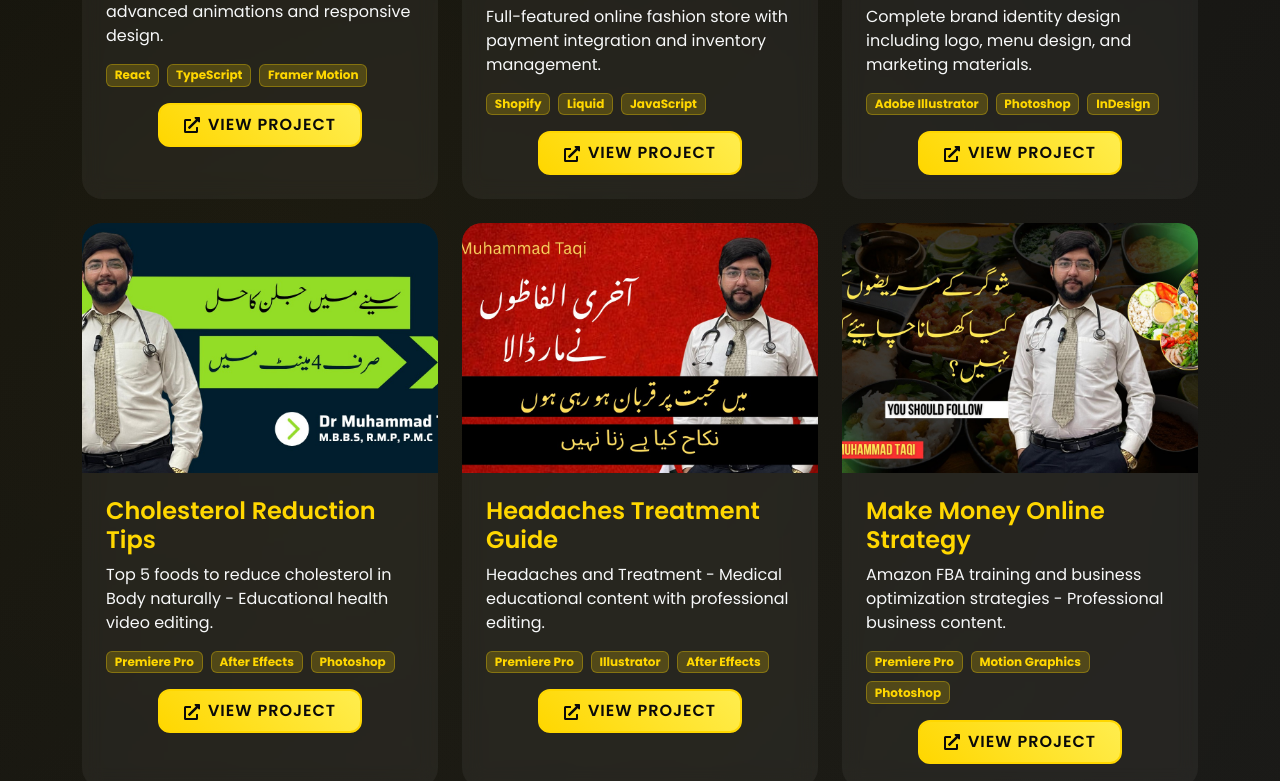
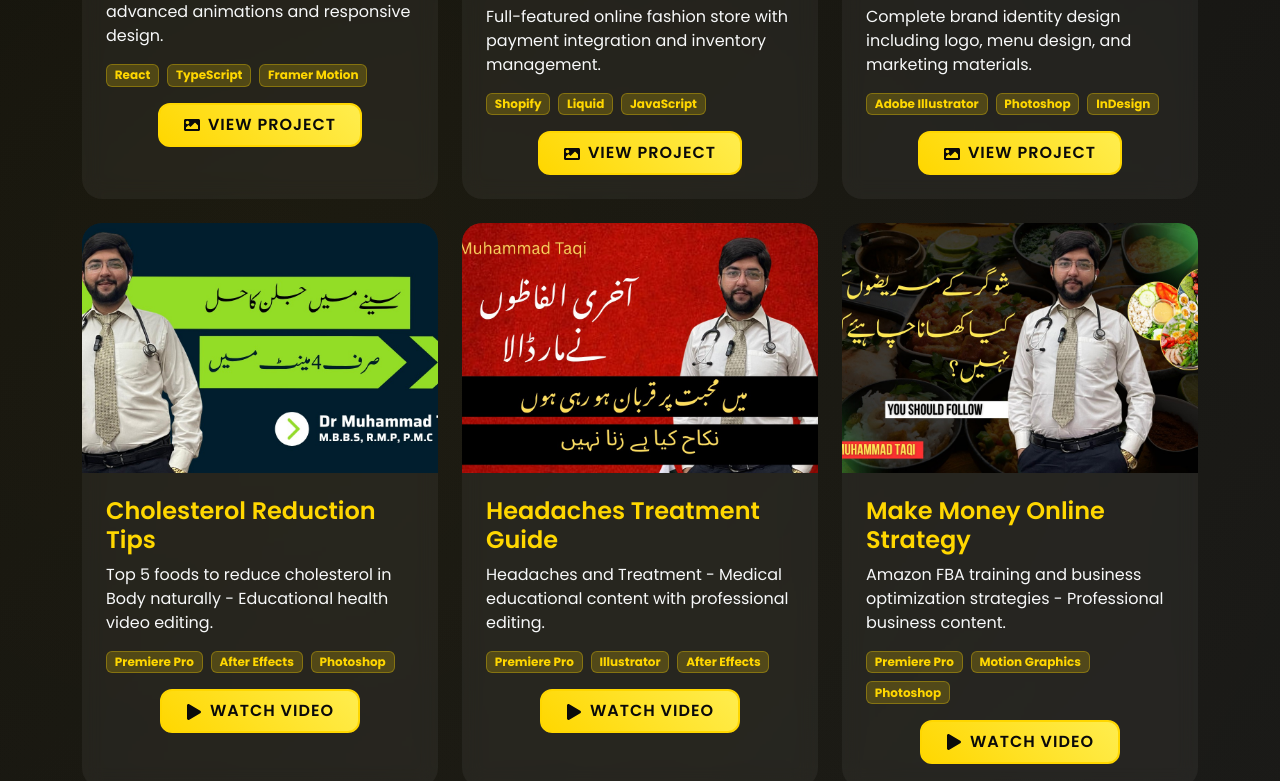
Before and after one commit to tahir1122-dev/pixelhub, a React (Vite) app: page /portfolio in a window 1280 px wide. Shown: the part 999-1780 px from the top of the page. Built offline with nearby package versions, Linux system fonts and the light colour scheme.

Commit message:
Enhance Portfolio component: add modal for project viewing, update project links, and improve button interactions

```diff
--- a/src/pages/Portfolio.tsx
+++ b/src/pages/Portfolio.tsx
@@ -1,10 +1,33 @@
 import React, { useState } from 'react';
-import { Container, Row, Col, Nav } from 'react-bootstrap';
+import { Container, Row, Col, Nav, Modal } from 'react-bootstrap';
 import { motion, AnimatePresence } from 'framer-motion';
-import { FaExternalLinkAlt } from 'react-icons/fa';
+import { FaExternalLinkAlt, FaPlay, FaImage } from 'react-icons/fa';
 
 const Portfolio: React.FC = () => {
     const [activeFilter, setActiveFilter] = useState('all');
+    const [showModal, setShowModal] = useState(false);
+    const [selectedProject, setSelectedProject] = useState<any>(null);
+
+    // Function to handle project viewing
+    const handleViewProject = (project: any) => {
+        // If it's a YouTube video, open in new tab
+        if (project.liveUrl && project.liveUrl.includes('youtube')) {
+            window.open(project.liveUrl, '_blank');
+        }
+        // If it's an image project or has no external link, show in modal
+        else {
+            setSelectedProject(project);
+            setShowModal(true);
+        }
+    };
+
+    // Function to get project type
+    const getProjectType = (project: any) => {
+        if (project.liveUrl && project.liveUrl.includes('youtube')) {
+            return 'video';
+        }
+        return 'image';
+    };
 
     const categories = [
         { id: 'all', name: 'All Projects' },
@@ -22,7 +45,7 @@ const Portfolio: React.FC = () => {
             image: 'https://images.unsplash.com/photo-1460925895917-afdab827c52f?w=600&h=400&fit=crop',
             description: 'Modern corporate website with advanced animations and responsive design.',
             technologies: ['React', 'TypeScript', 'Framer Motion'],
-            liveUrl: '#',
+            liveUrl: 'https://images.unsplash.com/photo-1460925895917-afdab827c52f?w=1200&h=800&fit=crop',
             githubUrl: '#',
         },
         {
@@ -32,7 +55,7 @@ const Portfolio: React.FC = () => {
             image: 'https://images.unsplash.com/photo-1556742049-0cfed4f6a45d?w=600&h=400&fit=crop',
             description: 'Full-featured online fashion store with payment integration and inventory management.',
             technologies: ['Shopify', 'Liquid', 'JavaScript'],
-            liveUrl: '#',
+            liveUrl: 'https://images.unsplash.com/photo-1556742049-0cfed4f6a45d?w=1200&h=800&fit=crop',
             githubUrl: '#',
         },
         {
@@ -42,7 +65,7 @@ const Portfolio: React.FC = () => {
             image: 'https://images.unsplash.com/photo-1414235077428-338989a2e8c0?w=600&h=400&fit=crop',
             description: 'Complete brand identity design including logo, menu design, and marketing materials.',
             technologies: ['Adobe Illustrator', 'Photoshop', 'InDesign'],
-            liveUrl: '#',
+            liveUrl: 'https://images.unsplash.com/photo-1414235077428-338989a2e8c0?w=1200&h=800&fit=crop',
             githubUrl: '#',
         },
         {
@@ -102,7 +125,7 @@ const Portfolio: React.FC = () => {
             image: '/images/thumbnail 6.jpg',
             description: 'Trendy thumbnail design for social media campaign with modern aesthetics.',
             technologies: ['Photoshop', 'Illustrator', 'Figma'],
-            liveUrl: '#',
+            liveUrl: '/images/thumbnail 6.jpg',
             githubUrl: '#',
         },
         {
@@ -112,7 +135,7 @@ const Portfolio: React.FC = () => {
             image: '/images/thumbnail 7.jpg',
             description: 'Cinematic thumbnail design for documentary-style video with dramatic lighting.',
             technologies: ['Photoshop', 'Lightroom', 'After Effects'],
-            liveUrl: '#',
+            liveUrl: '/images/thumbnail 7.jpg',
             githubUrl: '#',
         },
         {
@@ -122,7 +145,7 @@ const Portfolio: React.FC = () => {
             image: 'https://images.unsplash.com/photo-1611224923853-80b023f02d71?w=600&h=400&fit=crop',
             description: 'Viral social media campaign that increased engagement by 300%.',
             technologies: ['Facebook Ads', 'Instagram', 'Analytics'],
-            liveUrl: '#',
+            liveUrl: 'https://images.unsplash.com/photo-1611224923853-80b023f02d71?w=1200&h=800&fit=crop',
             githubUrl: '#',
         },
         {
@@ -132,7 +155,7 @@ const Portfolio: React.FC = () => {
             image: 'https://images.unsplash.com/photo-1551288049-bebda4e38f71?w=600&h=400&fit=crop',
             description: 'Complex financial dashboard with real-time data visualization.',
             technologies: ['React', 'D3.js', 'Node.js'],
-            liveUrl: '#',
+            liveUrl: 'https://images.unsplash.com/photo-1551288049-bebda4e38f71?w=1200&h=800&fit=crop',
             githubUrl: '#',
         },
         {
@@ -142,7 +165,7 @@ const Portfolio: React.FC = () => {
             image: 'https://images.unsplash.com/photo-1515562141207-7a88fb7ce338?w=600&h=400&fit=crop',
             description: 'High-end jewelry e-commerce site with virtual try-on features.',
             technologies: ['WooCommerce', 'WordPress', 'Custom Plugins'],
-            liveUrl: '#',
+            liveUrl: 'https://images.unsplash.com/photo-1515562141207-7a88fb7ce338?w=1200&h=800&fit=crop',
             githubUrl: '#',
         },
         {
@@ -152,7 +175,7 @@ const Portfolio: React.FC = () => {
             image: 'https://images.unsplash.com/photo-1571019613454-1cb2f99b2d8b?w=600&h=400&fit=crop',
             description: 'Mobile app design for fitness tracking with intuitive user interface.',
             technologies: ['Figma', 'Principle', 'Sketch'],
-            liveUrl: '#',
+            liveUrl: 'https://images.unsplash.com/photo-1571019613454-1cb2f99b2d8b?w=1200&h=800&fit=crop',
             githubUrl: '#',
         },
         {
@@ -162,7 +185,7 @@ const Portfolio: React.FC = () => {
             image: 'https://images.unsplash.com/photo-1552664730-d307ca884978?w=600&h=400&fit=crop',
             description: 'Comprehensive lead generation campaign for B2B software company.',
             technologies: ['Google Ads', 'LinkedIn', 'HubSpot'],
-            liveUrl: '#',
+            liveUrl: 'https://images.unsplash.com/photo-1552664730-d307ca884978?w=1200&h=800&fit=crop',
             githubUrl: '#',
         },
         {
@@ -172,7 +195,7 @@ const Portfolio: React.FC = () => {
             image: 'https://images.unsplash.com/photo-1560518883-ce09059eeffa?w=600&h=400&fit=crop',
             description: 'Property listing platform with advanced search and filtering capabilities.',
             technologies: ['Next.js', 'PostgreSQL', 'Mapbox'],
-            liveUrl: '#',
+            liveUrl: 'https://images.unsplash.com/photo-1560518883-ce09059eeffa?w=1200&h=800&fit=crop',
             githubUrl: '#',
         },
     ];
@@ -276,17 +299,24 @@ const Portfolio: React.FC = () => {
                                                     }}
                                                 >
                                                     <div className="text-center">
-                                                        <motion.a
-                                                            href={project.liveUrl}
+                                                        <motion.button
                                                             className="btn btn-primary btn-lg px-4"
                                                             whileHover={{ scale: 1.1 }}
                                                             whileTap={{ scale: 0.9 }}
-                                                            target="_blank"
-                                                            rel="noopener noreferrer"
+                                                            onClick={() => handleViewProject(project)}
                                                         >
-                                                            <FaExternalLinkAlt className="me-2" />
-                                                            View Project
-                                                        </motion.a>
+                                                            {getProjectType(project) === 'video' ? (
+                                                                <>
+                                                                    <FaPlay className="me-2" />
+                                                                    Watch Video
+                                                                </>
+                                                            ) : (
+                                                                <>
+                                                                    <FaImage className="me-2" />
+                                                                    View Project
+                                                                </>
+                                                            )}
+                                                        </motion.button>
                                                     </div>
                                                 </div>
                                             </div>
@@ -309,15 +339,22 @@ const Portfolio: React.FC = () => {
                                                     ))}
                                                 </div>
                                                 <div className="text-center">
-                                                    <a
-                                                        href={project.liveUrl}
+                                                    <button
                                                         className="btn btn-primary px-4 py-2"
-                                                        target="_blank"
-                                                        rel="noopener noreferrer"
+                                                        onClick={() => handleViewProject(project)}
                                                     >
-                                                        <FaExternalLinkAlt className="me-2" />
-                                                        View Project
-                                                    </a>
+                                                        {getProjectType(project) === 'video' ? (
+                                                            <>
+                                                                <FaPlay className="me-2" />
+                                                                Watch Video
+                                                            </>
+                                                        ) : (
+                                                            <>
+                                                                <FaImage className="me-2" />
+                                                                View Project
+                                                            </>
+                                                        )}
+                                                    </button>
                                                 </div>
                                             </div>
                                         </motion.div>
@@ -398,6 +435,45 @@ const Portfolio: React.FC = () => {
                     </motion.div>
                 </Container>
             </section>
+
+            {/* Image Modal */}
+            <Modal show={showModal} onHide={() => setShowModal(false)} size="lg" centered>
+                <Modal.Header closeButton style={{ background: 'var(--dark-bg)', borderBottom: '1px solid rgba(255, 215, 0, 0.3)' }}>
+                    <Modal.Title className="text-primary">
+                        {selectedProject?.title}
+                    </Modal.Title>
+                </Modal.Header>
+                <Modal.Body style={{ background: 'var(--dark-bg)', padding: 0 }}>
+                    {selectedProject && (
+                        <div className="text-center">
+                            <img
+                                src={selectedProject.liveUrl}
+                                alt={selectedProject.title}
+                                className="img-fluid w-100"
+                                style={{ maxHeight: '70vh', objectFit: 'contain' }}
+                            />
+                            <div className="p-4">
+                                <p className="text-light mb-3">{selectedProject.description}</p>
+                                <div className="d-flex flex-wrap gap-2 justify-content-center">
+                                    {selectedProject.technologies.map((tech: string, index: number) => (
+                                        <span
+                                            key={index}
+                                            className="badge"
+                                            style={{
+                                                background: 'rgba(255, 215, 0, 0.2)',
+                                                color: 'var(--primary-color)',
+                                                border: '1px solid rgba(255, 215, 0, 0.3)',
+                                            }}
+                                        >
+                                            {tech}
+                                        </span>
+                                    ))}
+                                </div>
+                            </div>
+                        </div>
+                    )}
+                </Modal.Body>
+            </Modal>
         </>
     );
 };
```
